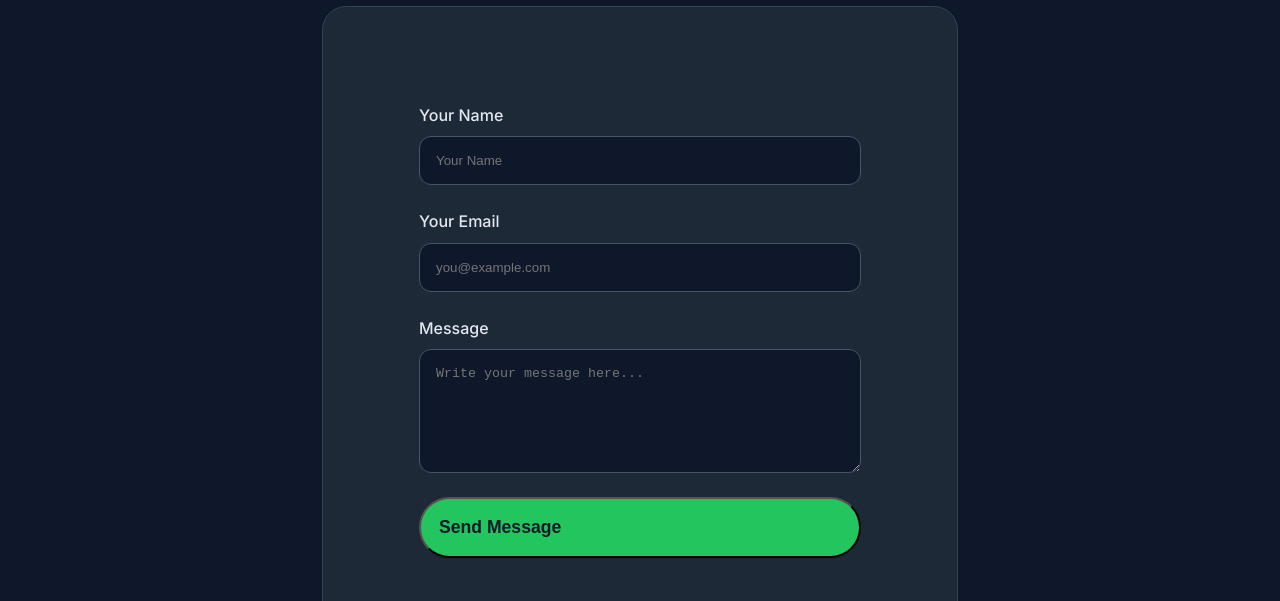
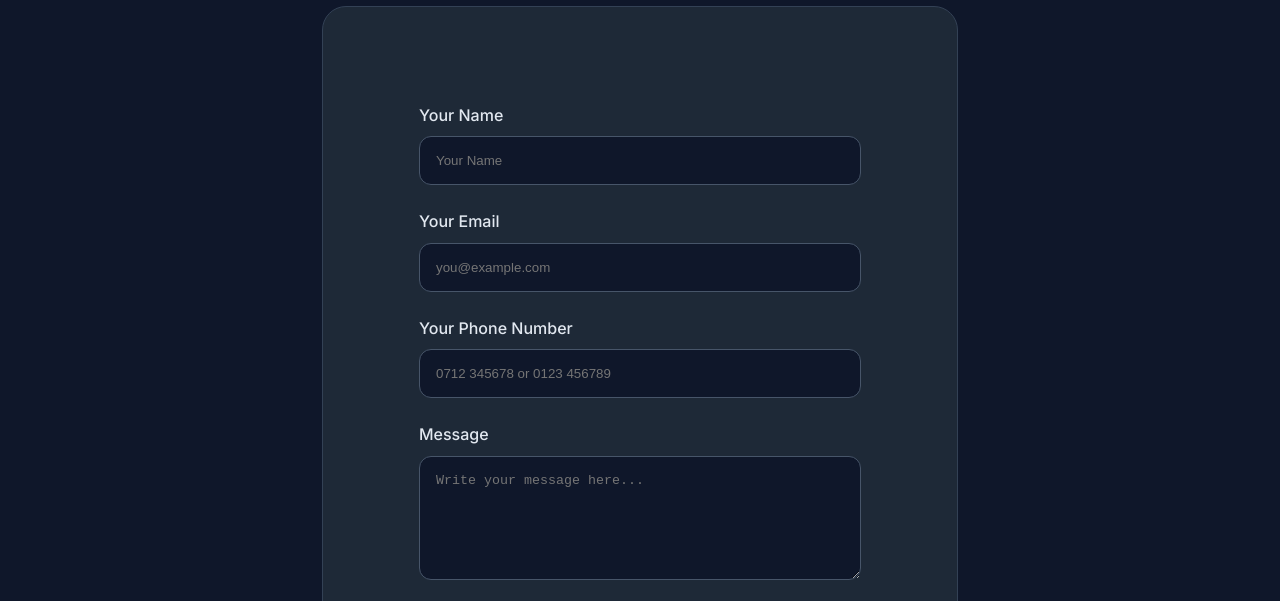
Before and after one commit to VeenaByteBitsLtd/VeenaByteBitsLtd.github.io, a plain HTML site: page contacts.html in a window 1280 px wide. Shown: the part 168-769 px from the top of the page. Drawn offline with Linux system fonts and the light colour scheme.

Commit message:
Add files via upload

```diff
--- a/contacts.html
+++ b/contacts.html
@@ -13,7 +13,7 @@
     <h1 class="heading-font fade-in" style="text-align: center; font-size: 3.5rem; margin-bottom: 2rem;">Get In
         Touch</h1>
 
-    <form id="contact-form" class="card fade-in">
+    <form id="contact-form" class="card fade-in" action="https://formspree.io/f/xqerazdl" method="post">
         <div style="margin-bottom: 1.5rem;">
             <label for="name" style="display:block; margin-bottom:8px; font-weight:500;">Your Name</label>
             <input type="text" id="name" placeholder="Your Name" required
@@ -26,6 +26,13 @@
                    style="width: 100%; padding: 16px; background: var(--bg);border:1px solid #475569;border-radius: 12px;color: inherit;">
 
         </div>
+
+        <div style="margin-bottom: 1.5rem;">
+            <label for="phone" style="display: block; margin-bottom: 8px; font-weight: 500;">Your Phone Number</label>
+            <input type="tel" id="phone" placeholder="0712 345678 or 0123 456789" required
+                   style="width: 100%; padding: 16px; background: var(--bg);border: 1px solid #475569;border-radius: 12px;color: inherit;">
+        </div>
+
         <div style="margin-bottom: 1.5rem;">
             <label for="message" style="display: block; margin-bottom: 8px; font-weight: 500;">Message</label>
             <textarea id="message" rows="6" placeholder="Write your message here..." required
@@ -42,7 +49,7 @@
 <script>
     document.getElementById('contact-form').addEventListener('submit', function (e) {
         e.preventDefault();
-        alert("Thank you! Your message has been received (This is a demo).");
+        alert("Thank you! Your message has been received successfully.");
         this.reset()
 
     });
```
